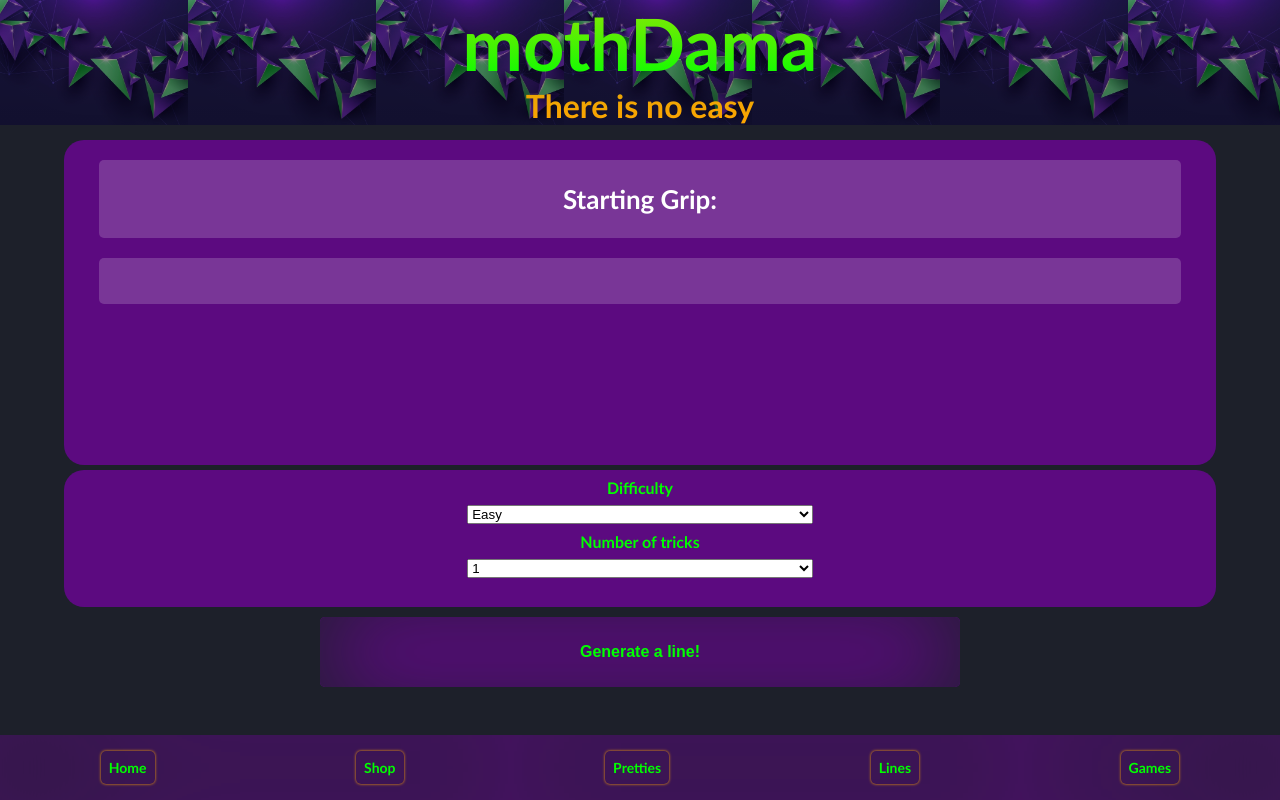
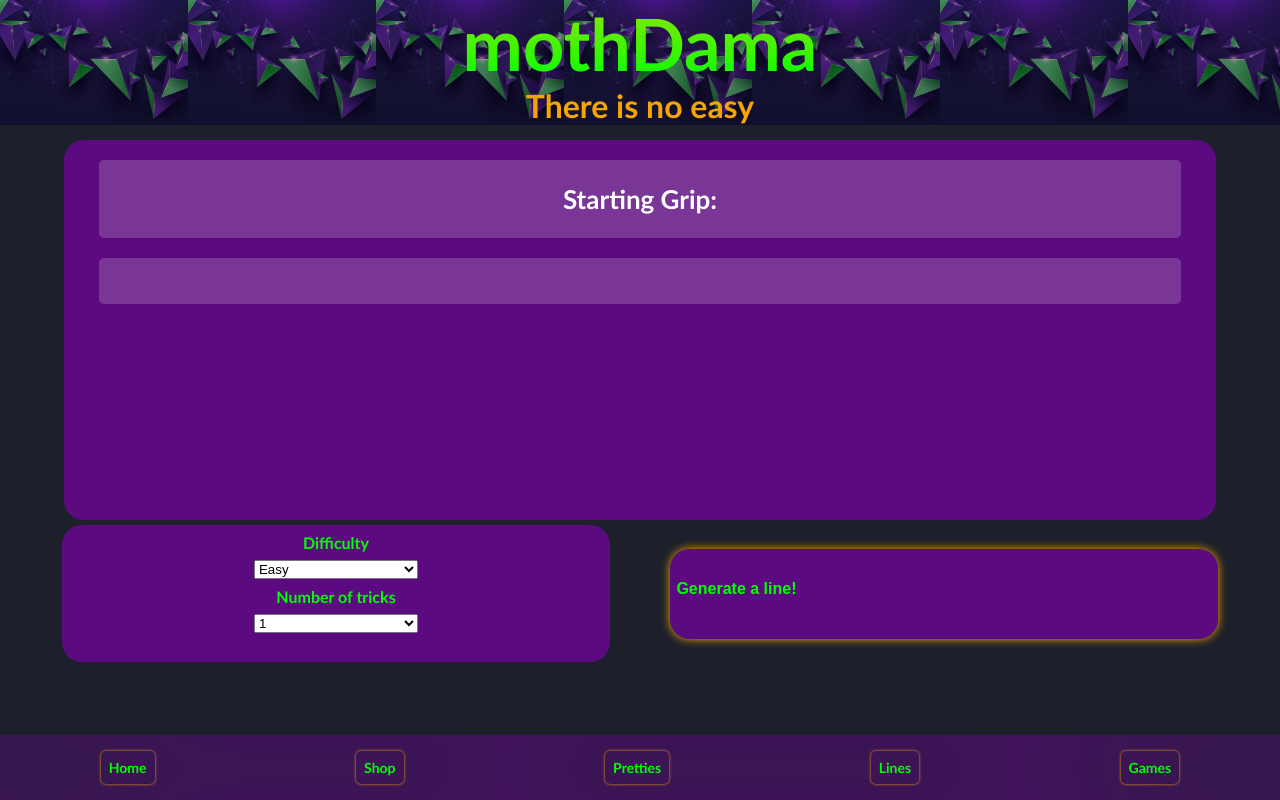
Before and after one commit to jgharris314/mothDama, a React (Create React App) app in the folder front-end/: page /lines in a window 1280 px wide. Built offline with nearby package versions, Linux system fonts and the light colour scheme; no server answers.

Commit message:
re-aligned trick list generation.

```diff
--- a/front-end/src/components/TrickListGeneration/TrickListGeneration.js
+++ b/front-end/src/components/TrickListGeneration/TrickListGeneration.js
@@ -152,8 +152,13 @@ const TrickListGeneration = () => {
 					</select>
 					<br />
 				</div>
+				<button
+					className="options-settings"
+					onClick={() => generateLine()}
+				>
+					Generate a line!
+				</button>
 			</div>
-			<button onClick={() => generateLine()}>Generate a line!</button>
 		</StyledTrickListGeneration>
 	);
 };
--- a/front-end/src/components/TrickListGeneration/trick-list-generation.styles.js
+++ b/front-end/src/components/TrickListGeneration/trick-list-generation.styles.js
@@ -5,33 +5,33 @@ export const StyledTrickListGeneration = styled.div`
 	max-height: 90vh;
 	overflow: hidden;
 
-	button {
-		width: 50%;
-		height: 70px;
-		margin: 5px auto 100px auto;
-		font-size: 16px;
-		color: lime;
-		font-weight: bold;
-		border: none;
-		border-radius: 5px;
-		background-color: ${purp};
-		box-shadow: 0px 0px 100px inset ${outerBackgroundColor};
-	}
 	.options {
 		display: flex;
 		flex-direction: row;
-		margin-bottom: 5px;
+		margin: 0 auto 5px auto;
 		font-weight: bold;
+		width: 95%;
+		justify-content: center;
+		align-items: center;
+
+		button {
+			border: none;
+			height: 90px;
+			box-shadow: 0px 0px 10px orange;
+			font-weight: bold;
+			font-size: 16px;
+		}
 		&-settings {
 			background-color: rgba(119, 0, 166, 0.7);
 			/* box-shadow: 0px 0px 100px inset ${outerBackgroundColor}; */
 			display: flex;
 			flex-direction: column;
-			width: 90%;
+			width: 45%;
 			border-radius: 20px;
 			color: lime;
 			margin: 0 auto;
 			padding-bottom: 10px;
+			justify-content: center;
 
 			select {
 				width: 30%;
@@ -48,7 +48,7 @@ export const StyledTrickListGeneration = styled.div`
 		background-color: rgba(119, 0, 166, 0.7);
 		/* box-shadow: 0px 0px 200px inset ${outerBackgroundColor}; */
 
-		height: 325px;
+		height: 380px;
 
 		overflow-y: scroll;
 		-ms-overflow-style: none;
```
